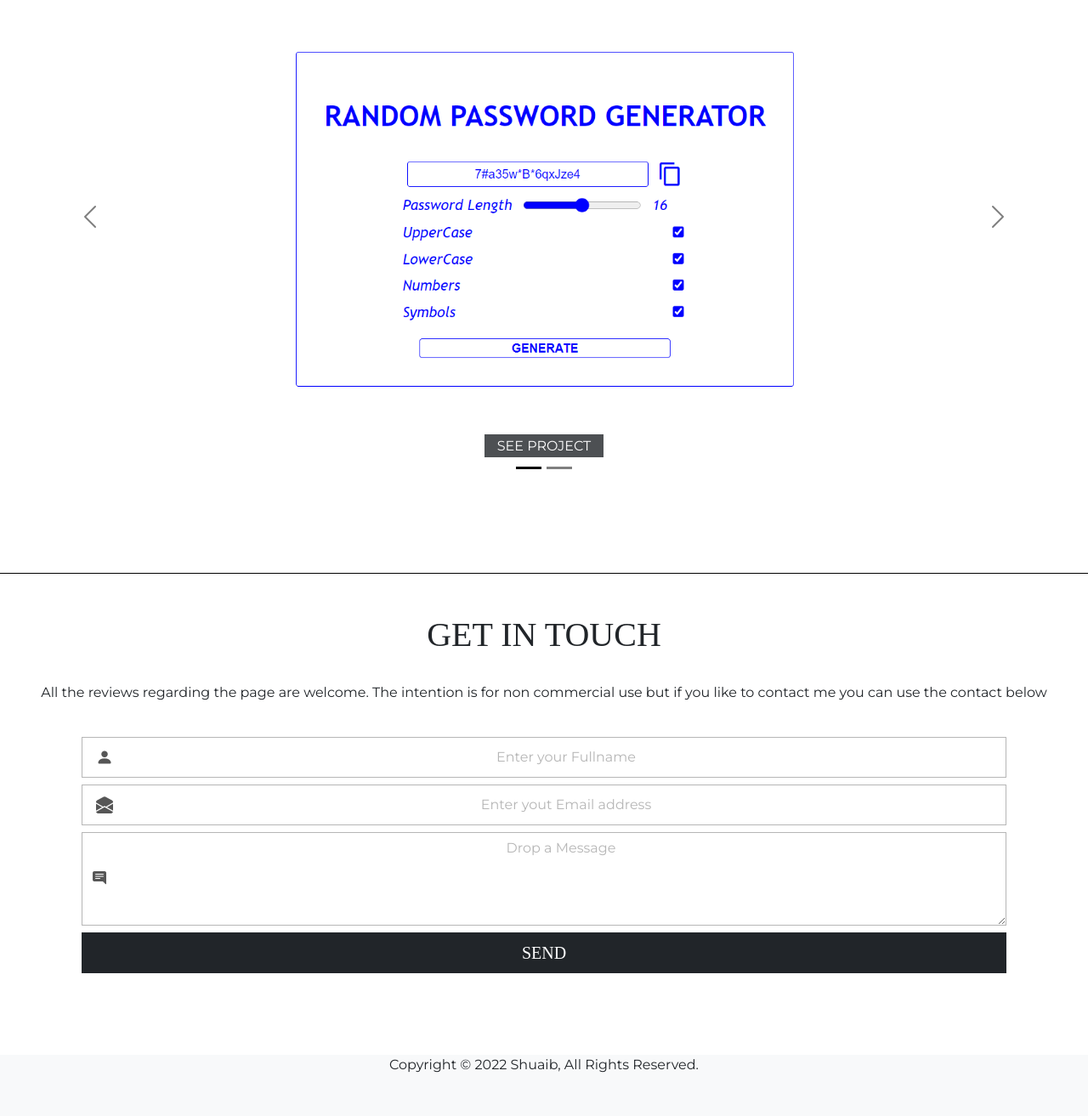
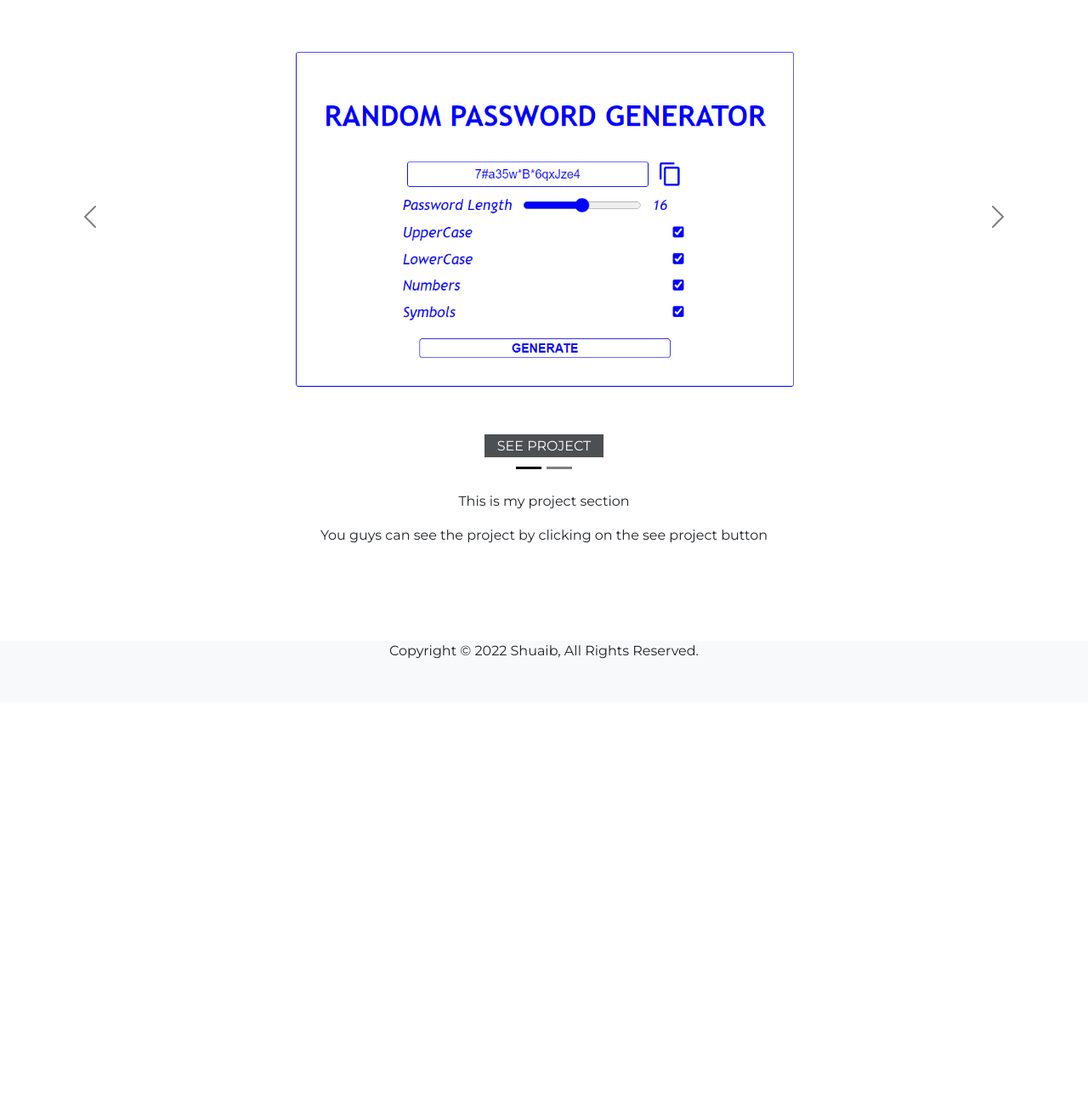
Before and after one commit to ShuaibKhan786/ShuaibKhan786.github.io, a plain HTML site: page myprojects.html in a window 1280 px wide. Shown: the part 164-1477 px from the top of the page at 85% size. After the commit the page ends 990 px from the top, so only its background shows below. Drawn offline with nearby package versions, Linux system fonts and the light colour scheme; a web font is replaced by a local one.

Commit message:
minnor changes on the project section

```diff
--- a/myprojects.html
+++ b/myprojects.html
@@ -63,7 +63,8 @@
             </div>
         </nav>
         <!-- common div container -->
-        <div class="my-5 py-5 container-fluid">
+
+        <div class="my-5 py-5  project-Container container-fluid">
             <div id="carouselExampleDark" class="carousel carousel-dark slide " data-bs-ride="carousel">
                 <div class="carousel-indicators">
                   <button type="button" data-bs-target="#carouselExampleDark" data-bs-slide-to="0" class="active" aria-current="true" aria-label="Slide 1"></button>
@@ -94,37 +95,9 @@
                   <span class="visually-hidden">Next</span>
                 </button>
               </div>
-        </div>
-
-
-        <div class="my-5 py-5 cus-sizing cus-h1-font" style="border-top:1px solid #000000;">
-            <p class="h1 text-center">GET IN TOUCH</p>
-            <p class="p-4 text-center cus-p1-font">All the reviews regarding the page are welcome. The intention is for non commercial use but if you like to contact me you can use the contact below</p>
-            <!-- form area -->
-             <form action="/action_page.php" class="mx-5 px-5 "  id="cus-from-manag" novalidate>
-
-                <div class="input-group input-group-lg my-2">
-                    <span class="input-group-text rounded-0  cus-inp-icon"><i class="bi bi-person-fill" style="color: #565656;" ></i></span>
-                    <input type="text" id="uname" class="form-control rounded-0 border-start-0 cus-inp" placeholder="Enter your Fullname">
-                    <div class="input-group error px-2"></div>
-                </div>
-                <div class="input-group input-group-lg my-2">
-                    <span class="input-group-text rounded-0 cus-inp-icon"><i class="bi bi-envelope-open-fill" style="color: #565656;" ></i></span>
-                    <input type="email" id="email" class="form-control rounded-0 border-start-0 cus-inp" placeholder="Enter yout Email address" >
-                    <div class="input-group error px-2"></div>
-                </div>
-
-                  <div class="input-group my-2">
-                    <span class="input-group-text rounded-0 cus-inp-icon"><i class="bi bi-chat-right-text-fill" style="color: #565656;" ></i></span>
-                    <textarea id="textarea" class="form-control rounded-0 border-start-0 cus-inp" name="message" placeholder="Drop a Message" rows="4"></textarea>
-                    <div class="input-group error px-2"></div>
-                  </div>
-                  <div class="d-grid gap-2">
-                    <button type="submit" class="btn btn-lg  rounded-0 btn-dark cus-h1-font" >SEND</button>
-                  </div>
-
-             </form>
-      </div>
+              <p>This is my project section</p>
+              <p>You guys can see the project by clicking on the see project button</p>
+    </div>
       <footer class="bg-light text-center pb-5"  id="cus-fotter" >
         Copyright © 2022 Shuaib, All Rights Reserved.
     </footer>
--- a/style.css
+++ b/style.css
@@ -282,3 +282,10 @@ kbd{
     padding: 0rem 0.5rem;
     font-size: 16px;
 }
+.project-Container{
+    display: flex;
+    flex-direction: column;
+    justify-content: center;
+    text-align: center;
+    min-height: 100vh;
+}
```
